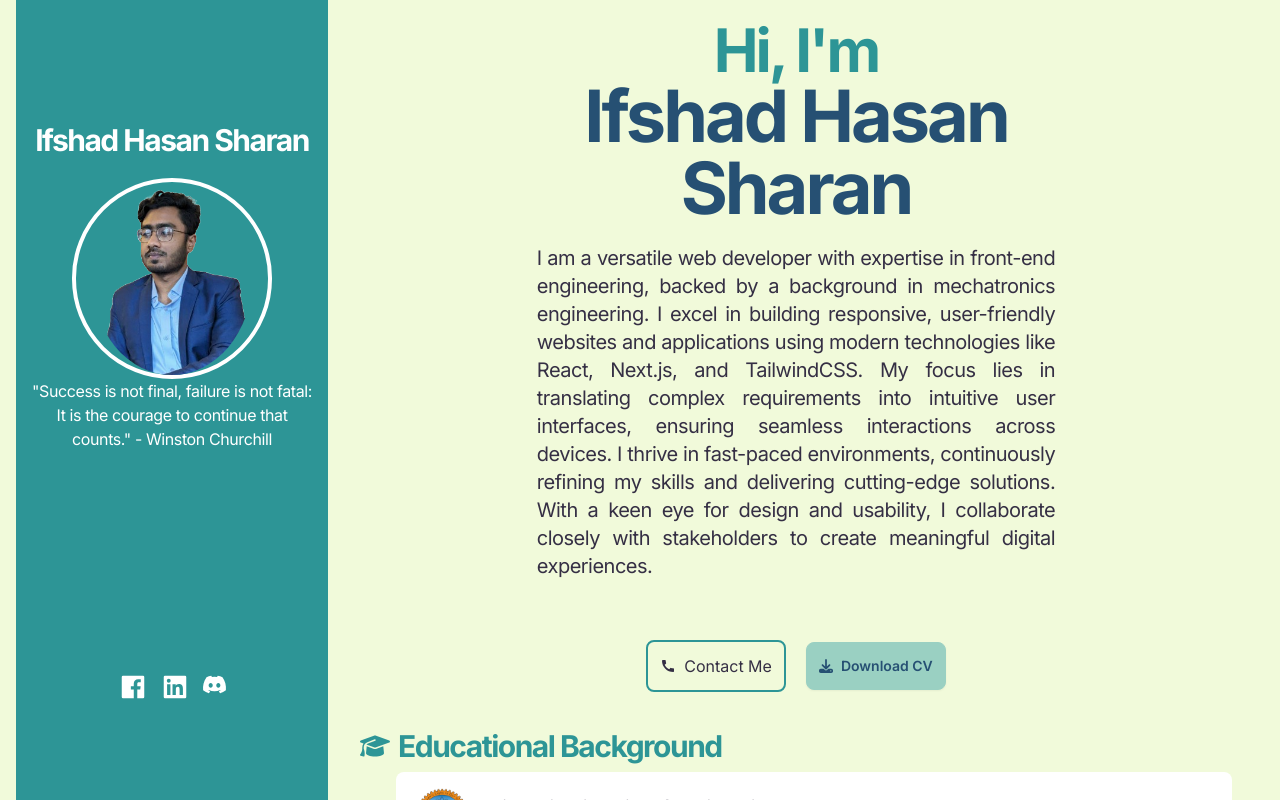
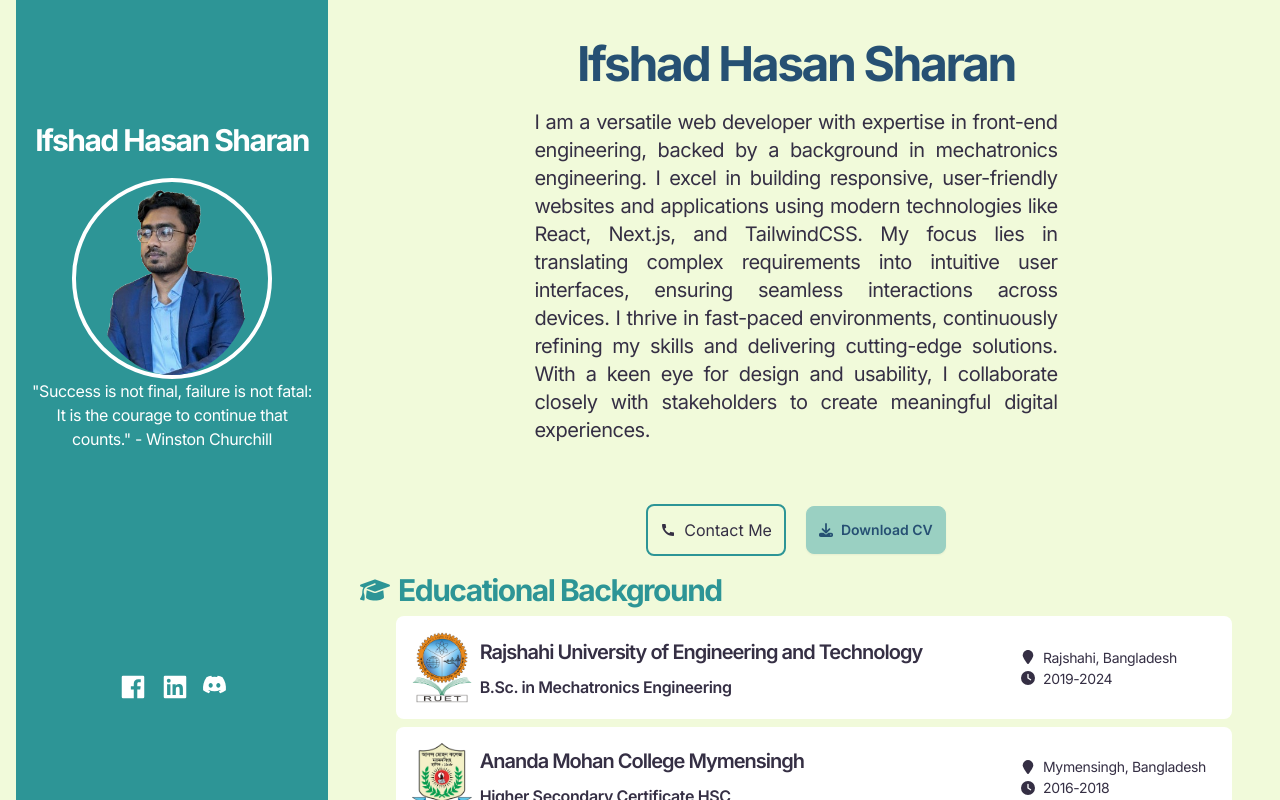
Before and after one commit to ifshad/developer-portfolio-ifshad, a Next.js app: page / in a window 1280 px wide. Built offline with nearby package versions, Linux system fonts and the light colour scheme.

Commit message:
selfbanner updated

```diff
--- a/Components/SelfBanner/page.tsx
+++ b/Components/SelfBanner/page.tsx
@@ -8,11 +8,10 @@ import { MdCall } from "react-icons/md";
 
 export default function SelfBanner() {
   return (
-    <div className="container p-5 w-full flex justify-center">
+    <div className="container mt-10 w-full flex justify-center">
       <div className="flex flex-col w-3/5">
-        <h1 className="text-3xl md:text-5xl lg:text-6xl text-teal font-bold mb-5 text-center">
-          Hi, I&apos;m <br />{" "}
-          <span className="text-4xl md:text-6xl lg:text-7xl text-navy">Ifshad Hasan Sharan</span>
+        <h1 className="text-3xl md:text-5xl text-navy font-bold mb-5 text-center">
+          Ifshad Hasan Sharan
         </h1>
         <p className="text-base md:text-lg lg:text-xl text-grey mb-5 text-justify">
           I am a versatile web developer with expertise in front-end engineering, backed by a background in mechatronics engineering. I excel in building responsive, user-friendly websites and applications using modern technologies like React, Next.js, and TailwindCSS. My focus lies in translating complex requirements into intuitive user interfaces, ensuring seamless interactions across devices. I thrive in fast-paced environments, continuously refining my skills and delivering cutting-edge solutions. With a keen eye for design and usability, I collaborate closely with stakeholders to create meaningful digital experiences.
```
